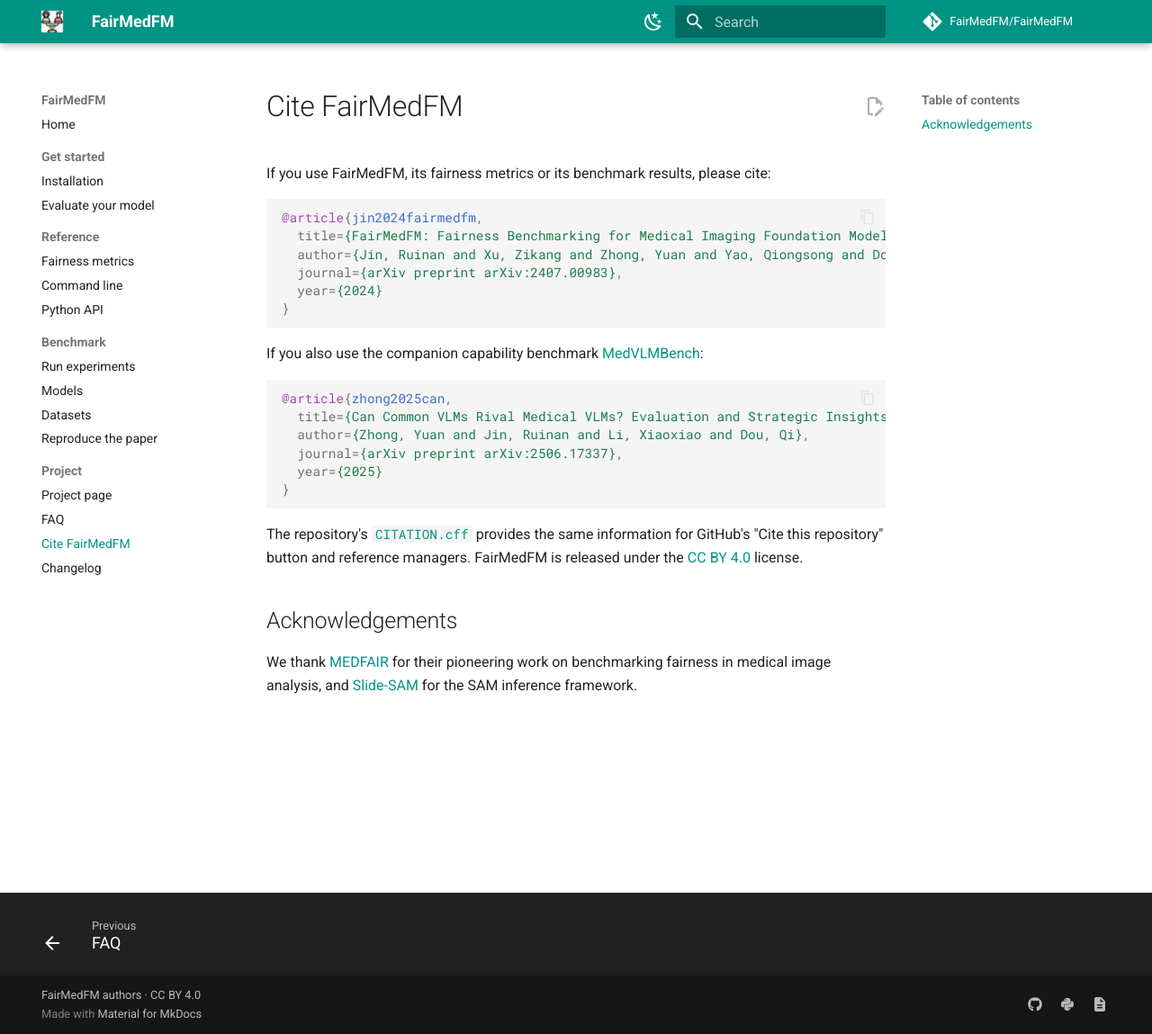
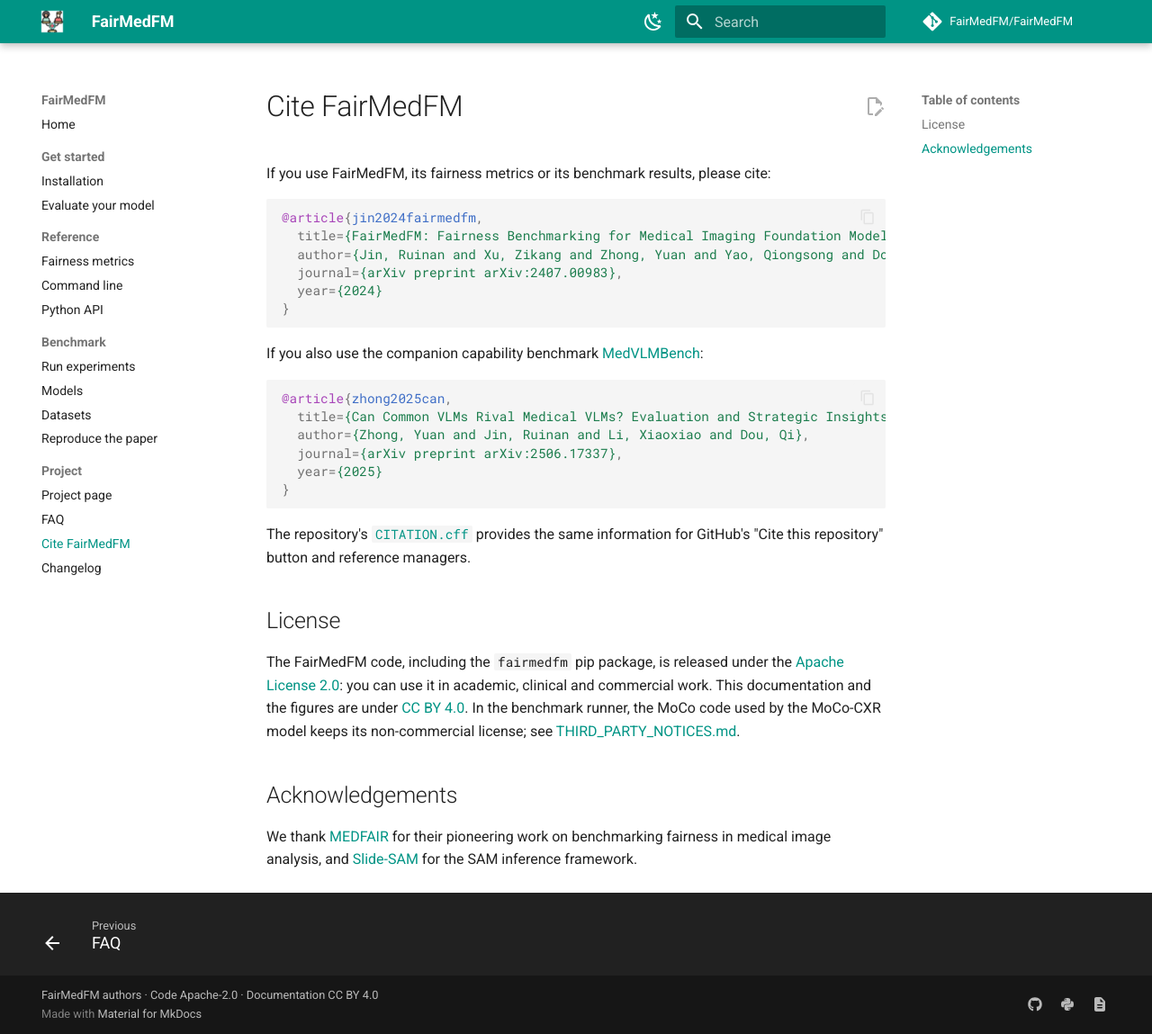
Before and after one commit to FairMedFM/FairMedFM, an MkDocs documentation site: the page built from docs/citation.md, in a window 1280 px wide and 1149 px high. Shown: the whole window at 90% size. Built offline with MkDocs 1.6.1 and Material for MkDocs 9.7.7, drawn with Linux system fonts in a browser that asks for light colours; comment, search, counter and statistics services are not loaded.

Commit message:
License the code under Apache-2.0; documentation stays CC BY 4.0
Creative Commons advises against CC licenses for software, and CC BY 4.0 is not an
OSI-approved license, which keeps FairMedFM out of many company and hospital
projects. The code, including the fairmedfm pip package, is now Apache-2.0. The
documentation and figures stay CC BY 4.0 (LICENSE-docs).

The MoCo code in the benchmark runner's moco_cxr.py keeps the CC BY-NC 4.0 license
of facebookresearch/moco; benchmark/THIRD_PARTY_NOTICES.md lists it with the other
third-party files (MIT and Apache-2.0). The pip package contains no third-party code.

Co-Authored-By: Claude Opus 5.5 <noreply@anthropic.com>

````diff
--- a/codemeta.json
+++ b/codemeta.json
@@ -8,7 +8,7 @@
   "codeRepository": "https://github.com/FairMedFM/FairMedFM",
   "url": "https://nanboy-ronan.github.io/FairMedFM-page/",
   "issueTracker": "https://github.com/FairMedFM/FairMedFM/issues",
-  "license": "https://spdx.org/licenses/CC-BY-4.0",
+  "license": "https://spdx.org/licenses/Apache-2.0",
   "programmingLanguage": "Python",
   "runtimePlatform": "Python 3.10+",
   "softwareRequirements": ["numpy", "pandas", "scikit-learn"],
--- a/docs/citation.md
+++ b/docs/citation.md
@@ -28,8 +28,16 @@ If you also use the companion capability benchmark [MedVLMBench](https://github.
 ```
 
 The repository's [`CITATION.cff`](https://github.com/FairMedFM/FairMedFM/blob/main/CITATION.cff) provides the
-same information for GitHub's "Cite this repository" button and reference managers. FairMedFM is released under
-the [CC BY 4.0](https://creativecommons.org/licenses/by/4.0/) license.
+same information for GitHub's "Cite this repository" button and reference managers.
+
+## License
+
+The FairMedFM code, including the `fairmedfm` pip package, is released under the
+[Apache License 2.0](https://github.com/FairMedFM/FairMedFM/blob/main/LICENSE): you can use it in academic, clinical
+and commercial work. This documentation and the figures are under
+[CC BY 4.0](https://creativecommons.org/licenses/by/4.0/). In the benchmark runner, the MoCo code used by the
+MoCo-CXR model keeps its non-commercial license; see
+[THIRD_PARTY_NOTICES.md](https://github.com/FairMedFM/FairMedFM/blob/main/benchmark/THIRD_PARTY_NOTICES.md).
 
 ## Acknowledgements
 
--- a/docs/overrides/main.html
+++ b/docs/overrides/main.html
@@ -30,7 +30,7 @@
         "codeRepository": "https://github.com/FairMedFM/FairMedFM",
         "programmingLanguage": "Python",
         "runtimePlatform": "Python 3.10+",
-        "license": "https://creativecommons.org/licenses/by/4.0/",
+        "license": "https://www.apache.org/licenses/LICENSE-2.0",
         "applicationCategory": "Machine learning fairness evaluation",
         "keywords": "fairness, fairness metrics, algorithmic fairness, bias evaluation, segmentation fairness, equalized odds, medical imaging, foundation models",
         "sameAs": ["https://nanboy-ronan.github.io/FairMedFM-page/", "https://pypi.org/project/fairmedfm/", "https://github.com/FairMedFM/FairMedFM"],
--- a/mkdocs.yml
+++ b/mkdocs.yml
@@ -5,7 +5,7 @@ site_author: FairMedFM authors
 repo_url: https://github.com/FairMedFM/FairMedFM
 repo_name: FairMedFM/FairMedFM
 edit_uri: edit/main/docs/
-copyright: FairMedFM authors · CC BY 4.0
+copyright: FairMedFM authors · Code Apache-2.0 · Documentation CC BY 4.0
 docs_dir: docs
 site_dir: site
 strict: true
--- a/pyproject.toml
+++ b/pyproject.toml
@@ -8,7 +8,7 @@ version = "0.4.0"
 description = "Fairness metrics for any binary classification or segmentation model: subgroup AUC, accuracy, calibration and Dice gaps, equalized odds and equity-scaled Dice"
 readme = "README.md"
 requires-python = ">=3.10"
-license = "CC-BY-4.0"
+license = "Apache-2.0"
 license-files = ["LICENSE"]
 authors = [
   { name = "Ruinan Jin", email = "ruinanjin@alumni.ubc.ca" },
````
Also changed, not shown: README.md (+6 -2 lines), benchmark/THIRD_PARTY_NOTICES.md (added, +16 -0 lines), 6 other files.
